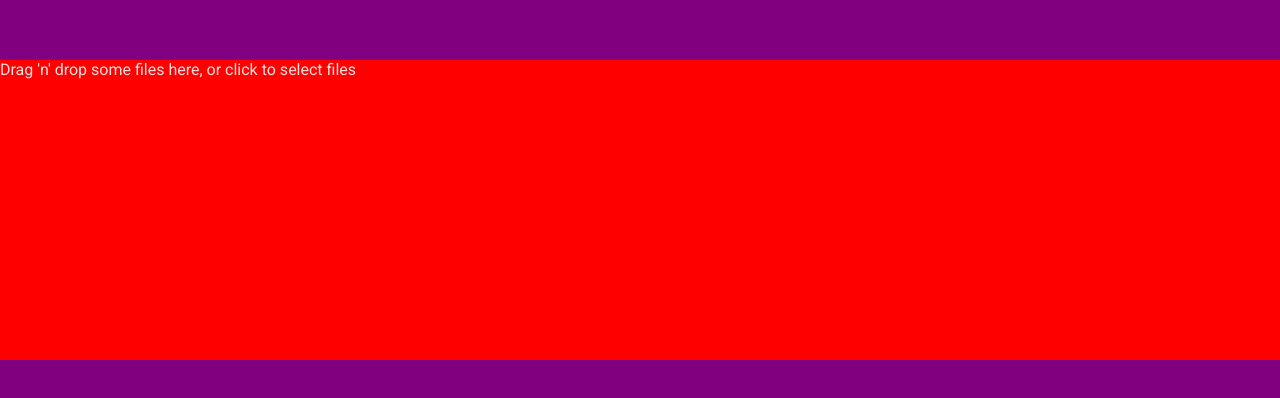
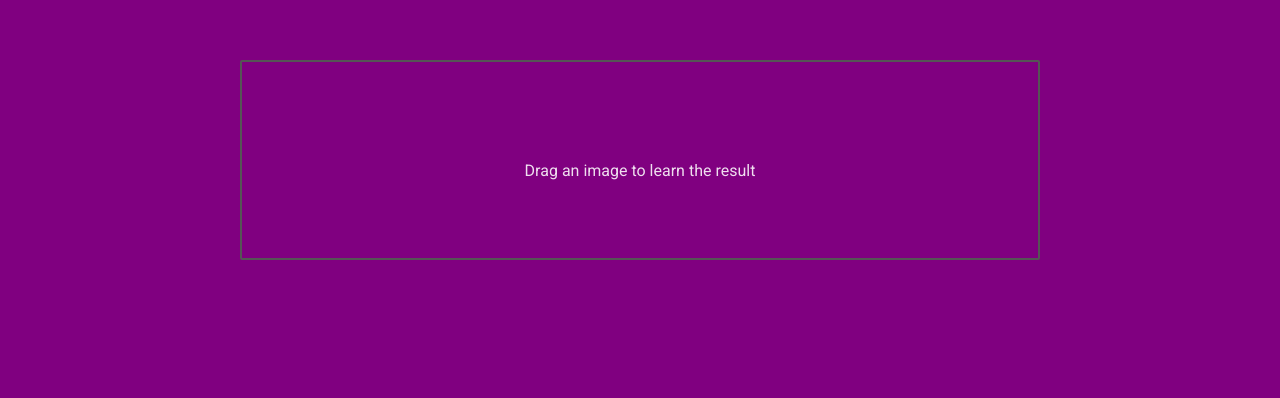
Before and after one commit to ALZ-AI/diagnose-alzheimer-frontend, a React app: page / in a window 1280 px wide. Shown: the part 710-1108 px from the top of the page. Built offline with nearby package versions, Linux system fonts and the light colour scheme.

Commit message:
Updated FileUpload component

```diff
--- a/src/components/FileUpload/FileUpload.js
+++ b/src/components/FileUpload/FileUpload.js
@@ -2,8 +2,6 @@ import React from "react";
 import axios from "axios";
 import Dropzone from "react-dropzone";
 import styles from "./FileUpload.module.scss";
-
-// TODO: import styles from "./FileUpload.module.scss";
 
 class FileUpload extends React.Component {
 
@@ -14,6 +12,8 @@ class FileUpload extends React.Component {
             uploadedImage: null,
             errorMessages: []
         };
+
+        this.fileUploadContainer = React.createRef();
     }
 
 
@@ -38,62 +38,42 @@ class FileUpload extends React.Component {
 
 
     predict = async () => {
-        const URL = "";
-
-        try {
-
-            const response = await axios.post(URL, {
-                headers: { "Accept": "application/json" }
+        const API_URL = process.env.REACT_APP_API_URL;
+        const base64_image = this.getBase64(this.state.file);
+        console.log(base64_image);
+        const response = await axios({
+            method: "post",
+            url: API_URL,
+            headers: { "Content-Type": "application/json" },
+            data: {
+                image: base64_image
+            }
+        }).catch(error => {
+            // TODO: Handling http errors
+            if (error.response) {
+                // client received an error response (5xx, 4xx)
+            }
+            else if (error.request) {
+                // client never received a response, or request never left
+            }
         });
 
-            if (!response)
-                throw Error("Internet connection is weak");
+        console.log(response)
 
-            console.log(response);
-        }
-        catch(error) {
-            throw new Error(error);
-        }
+        // TODO: Create response UI
     }
 
     onDropAccepted = async files => {
         // * There is only one file in files variables
         const file = files[0];
         const uploadedImage = URL.createObjectURL(file);
-        try {
-            const base64_image = this.getBase64(file);
-
-            console.log(base64_image);
-            return;
-            const response = await axios({
-                method: "post",
-                url: "https://u4omlv2i51.execute-api.eu-central-1.amazonaws.com/dev/example-function",
-                headers: {},
-                data: {
-                    name: "enesince",
-                    image: base64_image
-                }
-            }).catch(error => {
-                if (error.response) {
-                    // client received an error response (5xx, 4xx)
-                } else if (error.request) {
-                    // client never received a response, or request never left
-                }
-            });
-
-
+        this.fileUploadContainer.current.classList.remove(styles["drag-over"]);
 
         this.setState({
             file,
             uploadedImage,
             errorMessages: []
         });
-            console.log(response);
-        }
-        catch(error) {
-
-        }
-
     }
 
     produceErrorMessage = errorCode => {
@@ -121,21 +101,23 @@ class FileUpload extends React.Component {
         const errorMessages = errorCodes.map(errorCode => {
             return this.produceErrorMessage(errorCode);
         });
+        this.fileUploadContainer.current.classList.remove(styles["drag-over"]);
 
         this.setState({ errorMessages, uploadedImage: null, file: null });
     }
 
-    onDragEnter = sth => {
-        console.log("merhaba dünya");
+    onDragEnter = () => {
+        this.fileUploadContainer.current.classList.add(styles["drag-over"]);
     }
 
-    onDragLeave = sth => {
-        console.log("güle güle");
+    onDragLeave = () => {
+        this.fileUploadContainer.current.classList.remove(styles["drag-over"]);
     }
 
     render() {
         return (
-            <div style={styles.fileUploadContainer}>
+            <React.Fragment>
+                <div className={styles["container"]}>
                     <Dropzone accept="image/*"
                         maxFiles={1}
                         onDropAccepted={this.onDropAccepted}
@@ -144,24 +126,33 @@ class FileUpload extends React.Component {
                         onDragLeave={this.onDragLeave}
                     >
                         {({ getRootProps, getInputProps }) => (
-                        <section>
-                            <div {...getRootProps({ className: 'dropzone' })} style={{
-                                cursor: "copy", background: "red", height: 300, fontFamily: "roboto"
-                            }}>
+                            <div
+                                {...getRootProps({ className: 'dropzone' })}
+                                className={styles["file-upload--container"]}
+                                ref={this.fileUploadContainer} >
                                 <input {...getInputProps()} multiple={false} />
-                                <p>Drag 'n' drop some files here, or click to select files</p>
+                                <p>Drag an image to learn the result</p>
                             </div>
-                        </section>
                         )}
                     </Dropzone>
+                    <div className={styles["file-upload--output"]}>
+                        <div className={styles["error"]}></div>
+                        {this.state.uploadedImage &&
+                        <React.Fragment>
+                            <div className={styles["uploaded-image"]}>
+                                <img src={this.state.uploadedImage} alt="Uploaded" />
+                            </div>
+                            <button onClick={this.predict}>Get Results</button>
+                        </React.Fragment>
+                        }
+                    </div>
                     {this.state.errorMessages &&
                     <ul>
                         {this.state.errorMessages.map(errorMessage => <li key={Math.random()}>{errorMessage}</li>)}
                     </ul>
                     }
-                {this.state.uploadedImage &&
-                <img src={this.state.uploadedImage} width={200} alt="Uploaded" />}
                 </div>
+            </React.Fragment>
         );
 
     }
--- a/src/components/FileUpload/FileUpload.module.scss
+++ b/src/components/FileUpload/FileUpload.module.scss
@@ -1,11 +1,70 @@
+
+$file_upload_width: Min(90%, 800px);
 
 
 .container {
     display: flex;
-    justify-content: center;
+    flex-direction: column;
+    align-items: center;
 }
 
-.file-upload-container {
-    width: 700px;
-    background-color: green;
+.file-upload--container {
+    $border_width: 2px;
+    $padding: 10px;
+
+    cursor: copy;
+    height: 200px;
+    padding: $padding + $border_width;
+    position: relative;
+    display: flex;
+    justify-content: center;
+    align-items: center;
+    width: $file_upload_width;
+    & > * + * {
+        margin-top: 20px;
+    }
+    &::after {
+        border: $border_width solid #555;
+        content: "";
+        position: absolute;
+        border-radius: 2px;
+        top: 0;
+        left: 0;
+        width: calc(100% - #{$border_width * 2});
+        height: calc(100% - #{$border_width * 2});
+    }
+    &.drag-over {
+        &::after {
+            border: $border_width dashed #bdbdbd;
+        }
+    }
 }
+
+.file-upload--output {
+    height: 400px;
+    width: $file_upload_width;
+    .error {
+
+    }
+
+    .uploaded-image {
+        display: flex;
+        flex-direction: column;
+        align-items: center;
+        width: 100%;
+        height: 100%;
+        img {
+            max-height: 100%;
+            max-width: 100%;
+        }
+    }
+
+    button {
+        background-color: #e91e63;
+        color: rgba($color: #fff, $alpha: 0.87);
+        border-radius: 2px;
+        padding: 10px 20px;
+        cursor: pointer;
+        border: none;
+    }
+}
```
Lines whose indentation alone changed are shown as unchanged.
